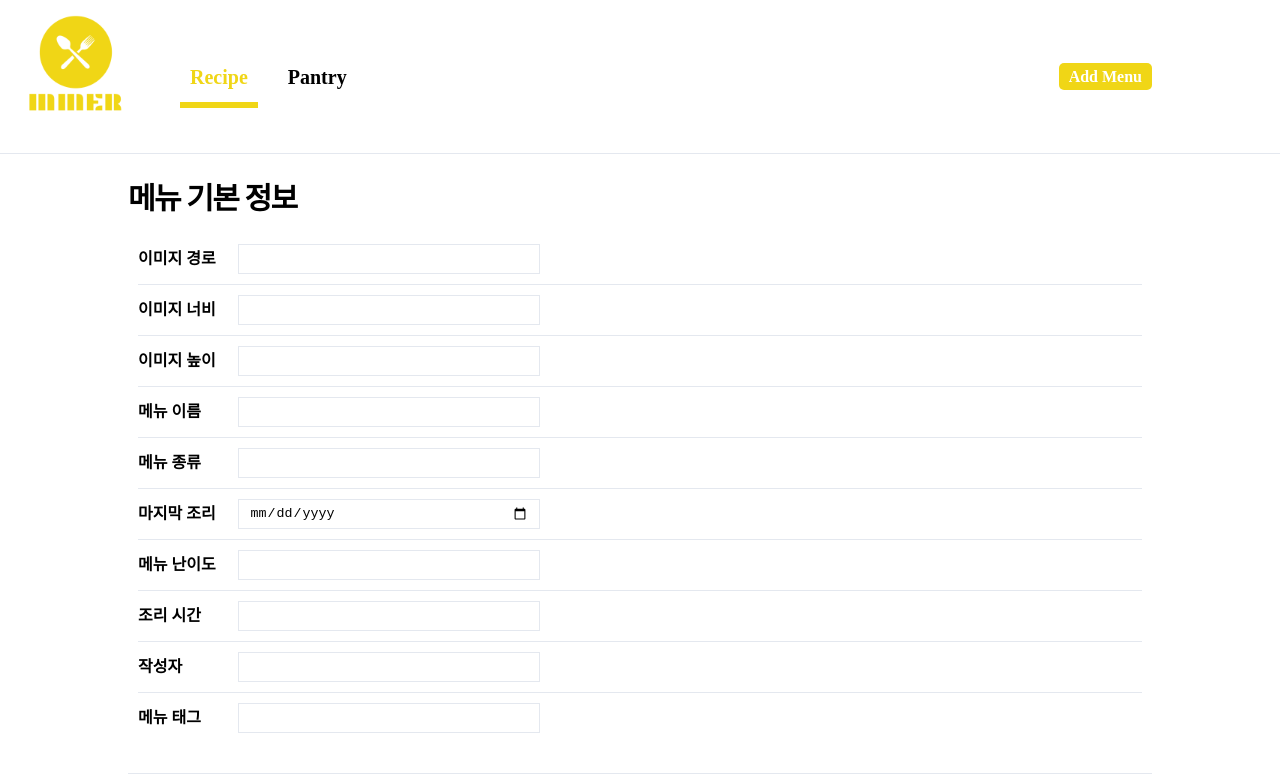
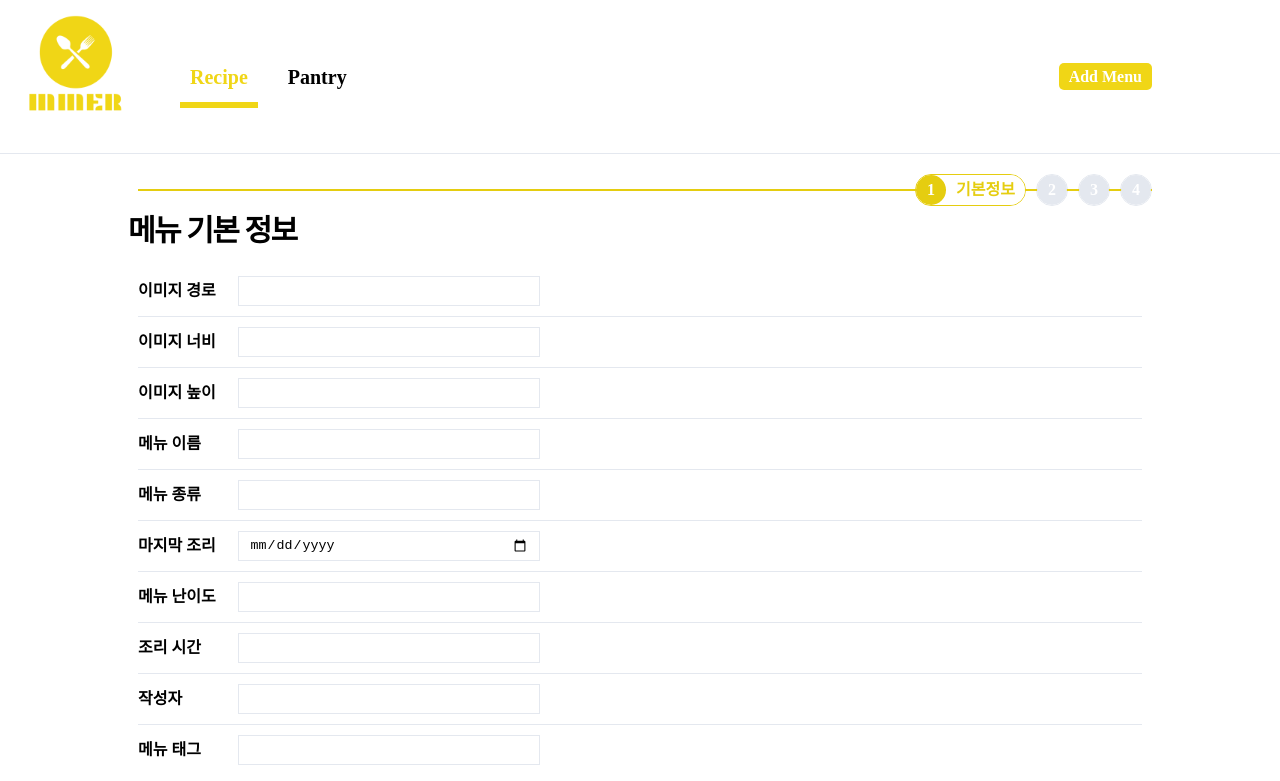
Before and after one commit to doakuma/MMER, a Next.js app in the folder front/: page /recipe/recipeRegist in a window 1280 px wide. Shown: the top 781 px of the page. Built offline with nearby package versions, Linux system fonts and the light colour scheme.

Commit message:
[style] 등록 단계 navigation

```diff
--- a/front/pages/recipe/recipeRegist.tsx
+++ b/front/pages/recipe/recipeRegist.tsx
@@ -81,6 +81,20 @@ function recipeRegist() {
     <Layout home={false} siteTitle="recipe details">
       <Head>{/* <title>{siteTitle}</title> */}</Head>
       <section className="cont-section">
+        <ol className="list-seq">
+          <li className="current">
+            <span>기본정보</span>
+          </li>
+          <li>
+            <span>재료정보</span>
+          </li>
+          <li>
+            <span>양념정보</span>
+          </li>
+          <li>
+            <span>조리정보</span>
+          </li>
+        </ol>
         <div className="regist regist_info">
           <h2 className="stit-recipe">메뉴 기본 정보</h2>
           <ul className="list-regist">
--- a/front/styles/layout.css
+++ b/front/styles/layout.css
@@ -400,6 +400,79 @@
   font-weight: bold;
 }
 
+/* regist */
+.list-seq {
+  position: relative;
+  overflow: hidden;
+  display: flex;
+  justify-content: flex-end;
+  counter-reset: seq-counter;
+}
+.list-seq li {
+  overflow: hidden;
+  position: relative;
+  display: flex;
+  align-items: center;
+  margin: 0 10px 0 0;
+  counter-increment: seq-counter;
+  background: #fff;
+  border: 1px solid #e4e8ef;
+  border-radius: 30px;
+}
+.list-seq li span {
+  position: relative;
+  padding: 0 10px 0 10px;
+  display: flex;
+  align-items: center;
+  background: #fff;
+  align-self: stretch;
+  z-index: 2;
+  display: none;
+  font-weight: bold;
+  color: #e5cd10;
+}
+.list-seq li:before {
+  content: counter(seq-counter);
+  position: relative;
+  z-index: 2;
+  display: flex;
+  align-items: center;
+  justify-content: center;
+  color: #fff;
+  font-weight: bold;
+  width: 30px;
+  height: 30px;
+  background: #e4e8ef;
+  border-radius: 50%;
+}
+.list-seq li.current {
+  border-color: #e5cd10;
+}
+.list-seq li.current:before {
+  background: #e5cd10;
+}
+.list-seq li.current span {
+  display: flex;
+}
+.list-seq:after {
+  content: "";
+  position: absolute;
+  top: 0;
+  bottom: 0;
+  right: 0;
+  margin: auto;
+  transform: translateX(10px);
+  width: 100%;
+  height: 2px;
+  background: #e5cd10;
+  z-index: 1;
+}
+.list-seq li:last-of-type {
+  margin: 0;
+}
+.list-seq li:last-of-type:after {
+  display: none;
+}
 .regist {
   padding: 10px 0;
   border-top: 1px solid #e4e8ef;
```
